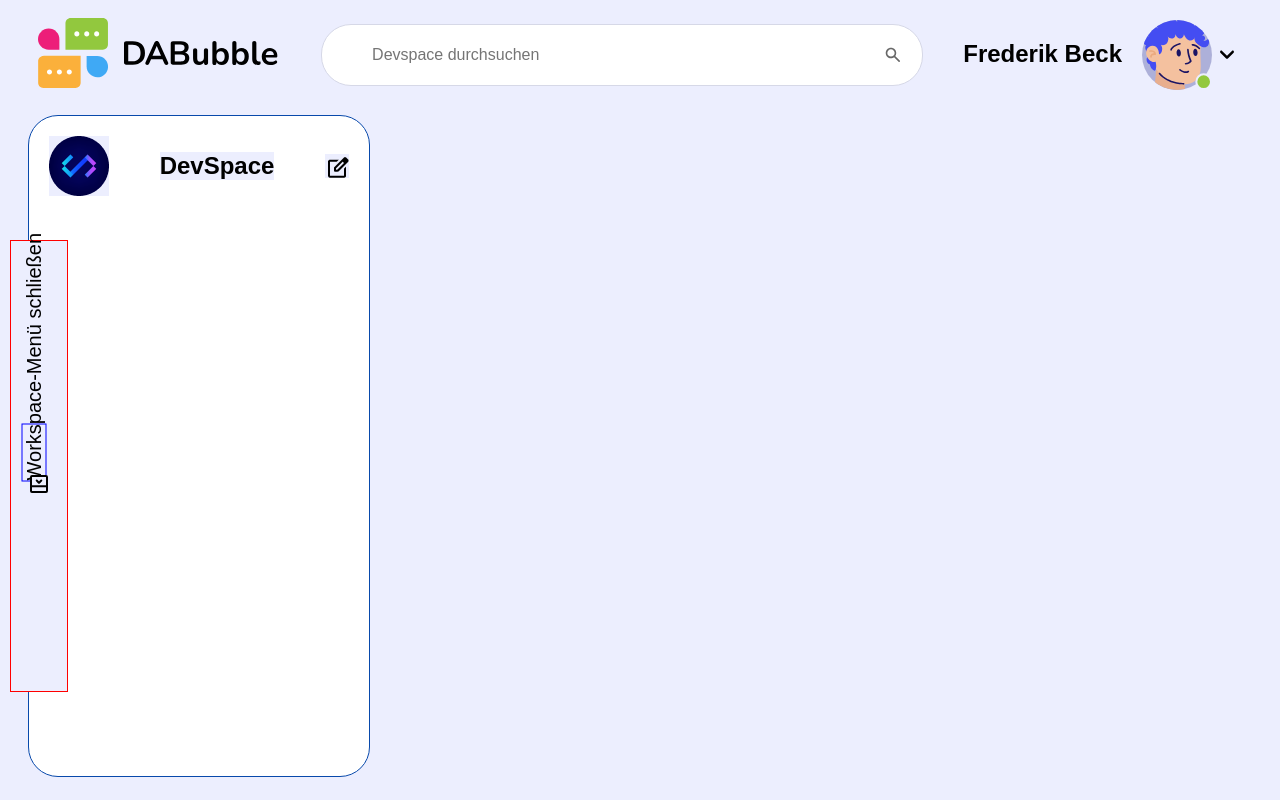
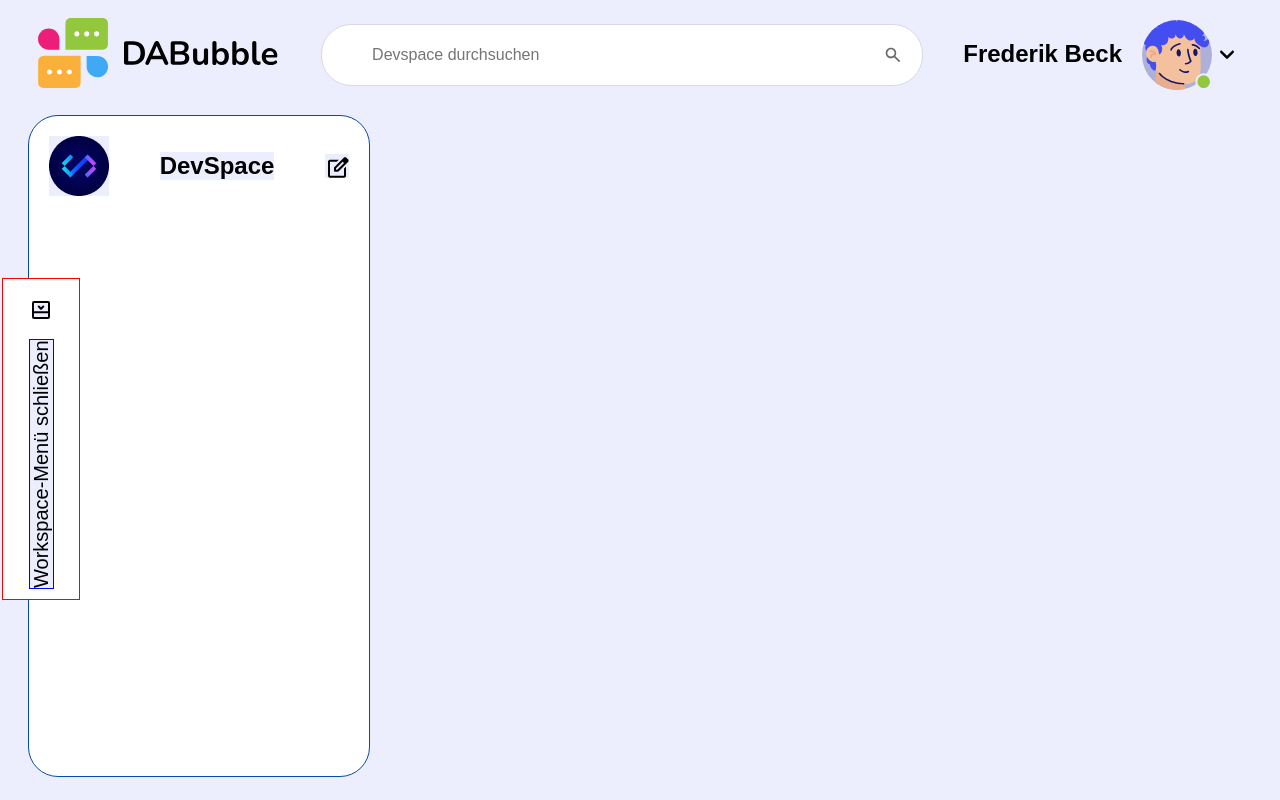
Before and after one commit to Magda357/DABubble, an Angular app: page / in a window 1280 px wide. Built offline with nearby package versions, Linux system fonts and the light colour scheme.

Commit message:
changes in shared component

```diff
--- a/src/app/shared/shared.component.html
+++ b/src/app/shared/shared.component.html
@@ -6,8 +6,11 @@
         <img src="images/edit_square.png" alt="New message icon">
     </div>
 
+    <div id="channels"> </div>
 
-    <div class="workspace_button">
+    <div id="direkt_messages"> </div>
+
+    <div class="workspace_container">
         <h3>Workspace-Menü schließen</h3>
         <svg width="18" height="18" viewBox="0 0 18 18" fill="none" xmlns="http://www.w3.org/2000/svg">
             <rect x="1" y="1" width="16" height="16" rx="1" stroke="black" stroke-width="2" />
--- a/src/app/shared/shared.component.scss
+++ b/src/app/shared/shared.component.scss
@@ -33,38 +33,36 @@
         margin: 10px 0 20px 0;
     }
 
-    .workspace_button {
+    .workspace_container {
         position: absolute;
         display: flex;
         align-items: center;
-        justify-content: center;
-        flex-direction: column;
-        top: 30vh;
-        left: 10px;
-        width: 56px;
-        height: 450px;
+        flex-direction: row;
+        top: 50vh;
+        left: -120px;
+        width: 300px;
+        height: 56px;
+        gap: 20px;
         border: 1px solid red;
+        rotate: -90deg;
+        padding: 10px;
+        background-color: #ffffff;
+
 
 
         h3 {
-            rotate: -90deg;
             color: #000000;
             font-size: 20px;
             font-weight: 500;
-            width: 100%;
             border: 1px solid blue;
             margin: 0;
-            margin-right: 10px;
-            margin-bottom: 10px; // Abstand nach unten
-
             white-space: nowrap;
 
 
         }
 
         svg {
-            rotate: -90deg; // falls das SVG auch gedreht werden soll
-            flex-shrink: 0; // verhindert Schrumpfen des SVGs
+            flex-shrink: 0;
         }
 
     }
```
